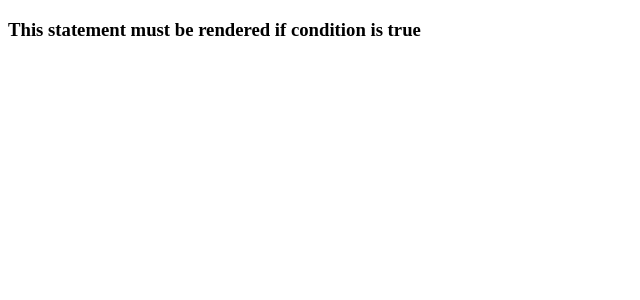
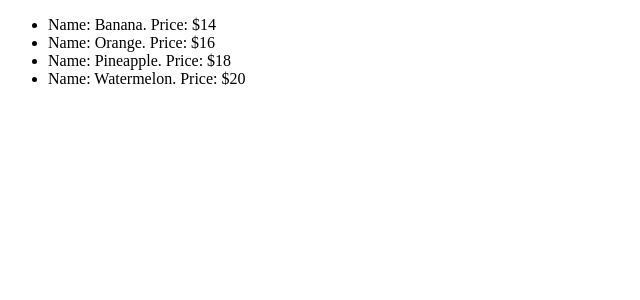
Before and after one commit to ashimaakash03/reactjs-project, a React (Vite) app in the folder reactjs-project/: page / in a window 1280 px wide. Shown: the top 300 px of the page, without its empty margins (0-640 px from the left). Built offline with nearby package versions, Linux system fonts and the light colour scheme.

Commit message:
rendered list using ternary operator

```diff
--- a/reactjs-project/src/App.jsx
+++ b/reactjs-project/src/App.jsx
@@ -1,11 +1,11 @@
-import Conditional from "./components/Conditional";
-//import Fruits from "./components/Fruits";
+//import Conditional from "./components/Conditional";
+import Fruits from "./components/Fruits";
 function App() {
   return (
     <>
       <div className="App">
-        {/* <Fruits /> */}
-        <Conditional />
+        <Fruits />
+        {/* <Conditional /> */}
       </div>
     </>
   );
--- a/reactjs-project/src/components/Fruit.jsx
+++ b/reactjs-project/src/components/Fruit.jsx
@@ -1,11 +1,19 @@
 // eslint-disable-next-line react/prop-types
-const Fruit = (props) => {
+const Fruit = ({ name, price }) => {
   // eslint-disable-next-line react/prop-types
   return (
-    <li>
+    <div>
       {/*eslint-disable-next-line react/prop-types*/}
-      {props.name} ${props.price}
-    </li>
+      {/* Name: {name}. Price: ${price} */}
+
+      {price >= 14 ? (
+        <li>
+          Name: {name}. Price: ${price}{" "}
+        </li>
+      ) : (
+        " "
+      )}
+    </div>
   );
 };
 
```
